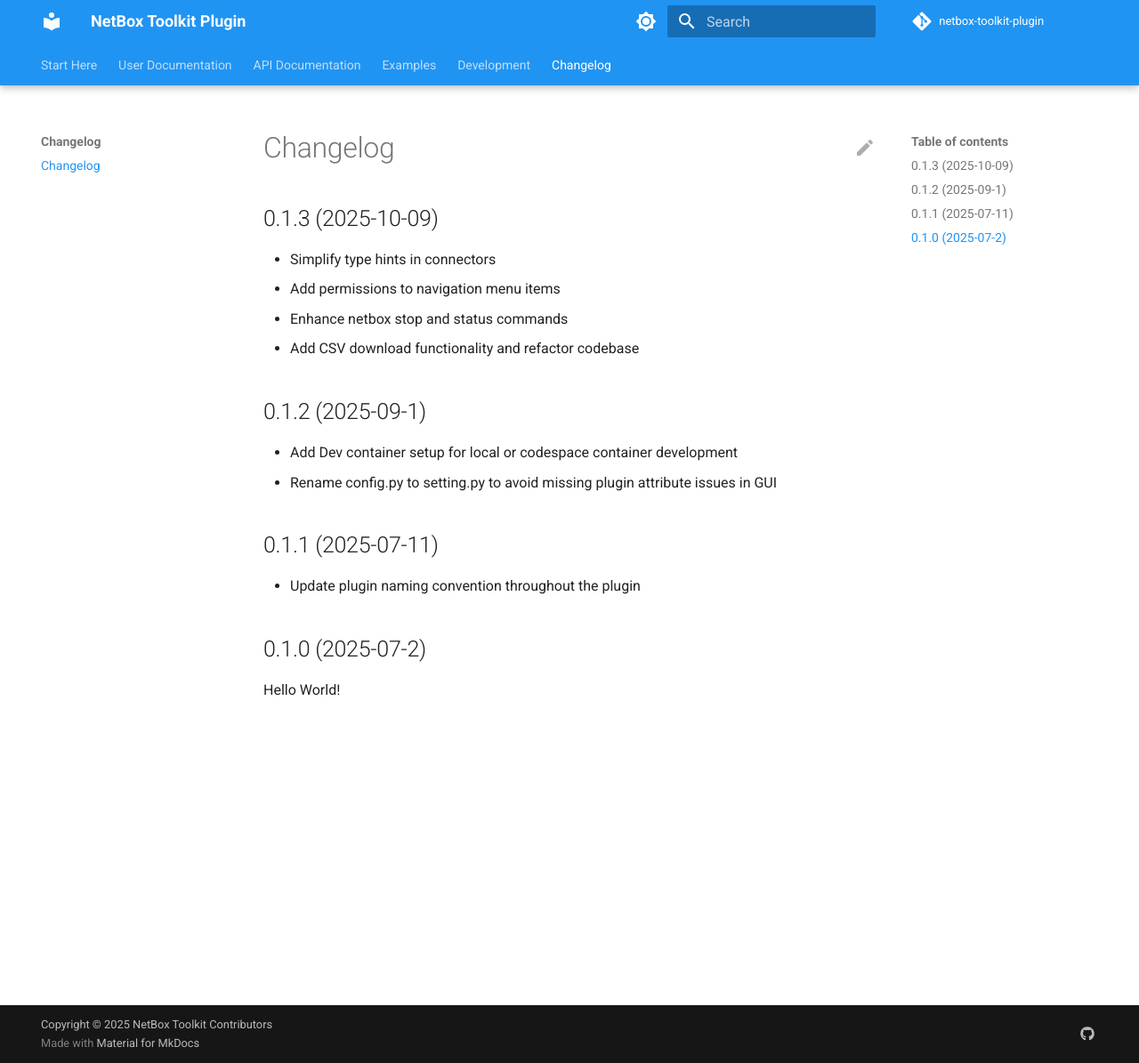
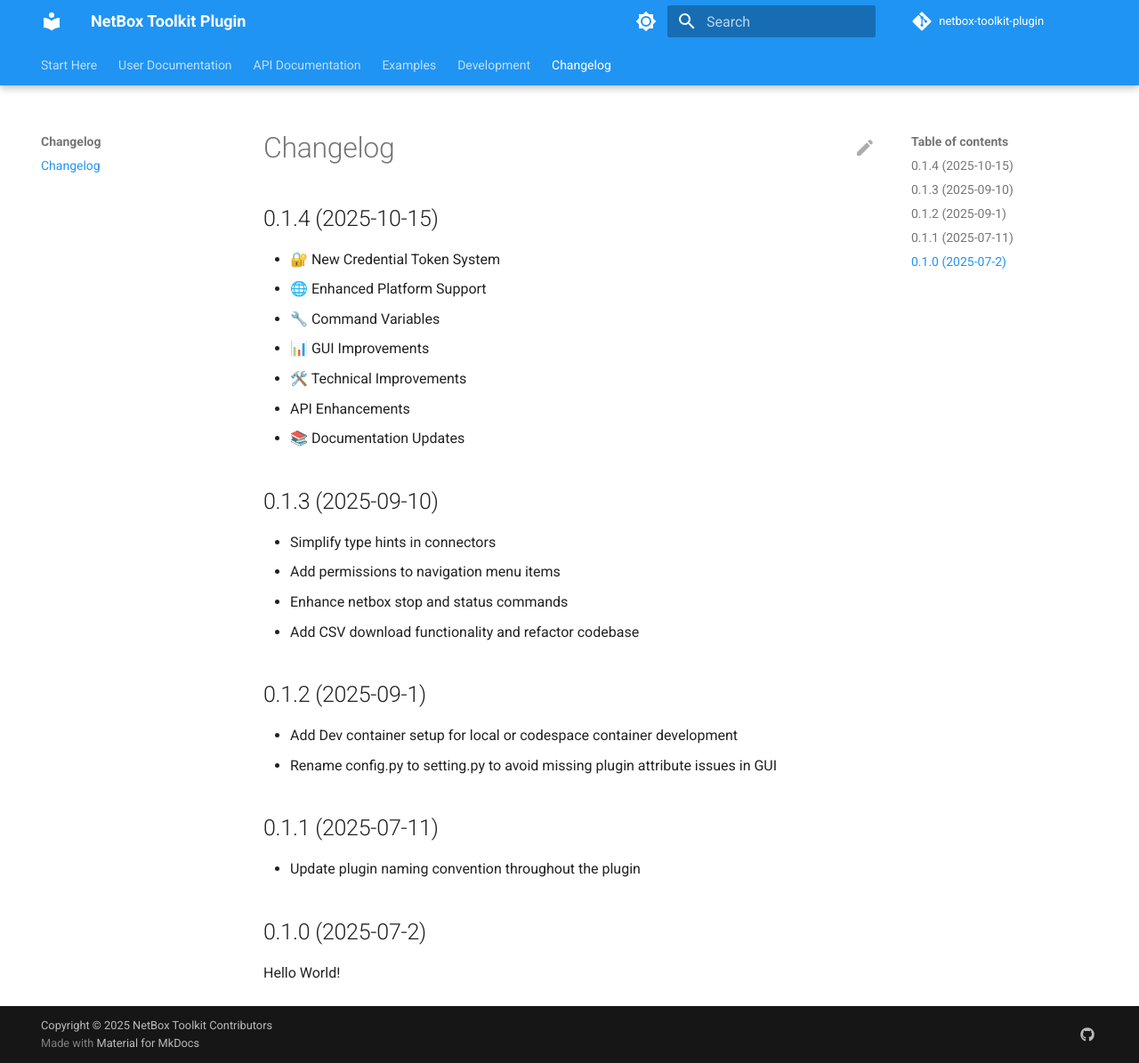
Before and after one commit to bonzo81/netbox-toolkit-plugin, an MkDocs documentation site: the page built from docs/changelog.md, in a window 1280 px wide and 1195 px high. Shown: the whole window at 89% size. Built offline with MkDocs 1.6.1 and Material for MkDocs 9.7.7, drawn with Linux system fonts in a browser that asks for light colours; comment, search, counter and statistics services are not loaded; the version menu is left out.

Commit message:
chore(release): bump version to 0.1.4 and update changelog

```diff
--- a/docs/changelog.md
+++ b/docs/changelog.md
@@ -1,7 +1,16 @@
 # Changelog
 
+## 0.1.4 (2025-10-15)
 
-## 0.1.3 (2025-10-09)
+* 🔐 New Credential Token System
+* 🌐 Enhanced Platform Support
+* 🔧 Command Variables
+* 📊 GUI Improvements
+* 🛠️ Technical Improvements
+* API Enhancements
+* 📚 Documentation Updates
+
+## 0.1.3 (2025-09-10)
 * Simplify type hints in connectors
 * Add permissions to navigation menu items
 * Enhance netbox stop and status commands
--- a/netbox_toolkit_plugin/__init__.py
+++ b/netbox_toolkit_plugin/__init__.py
@@ -1,7 +1,7 @@
 from netbox.plugins import PluginConfig
 
 __author__ = "Andy Norwood"
-__version__ = "0.1.3"
+__version__ = "0.1.4"
 
 
 class ToolkitPluginConfig(PluginConfig):
--- a/pyproject.toml
+++ b/pyproject.toml
@@ -7,7 +7,7 @@ build-backend = "setuptools.build_meta"
 
 [project]
 name = "netbox-toolkit-plugin"
-version = "0.1.3"
+version = "0.1.4"
 authors = [
     {name = "Andy Norwood"},
 ]
```
